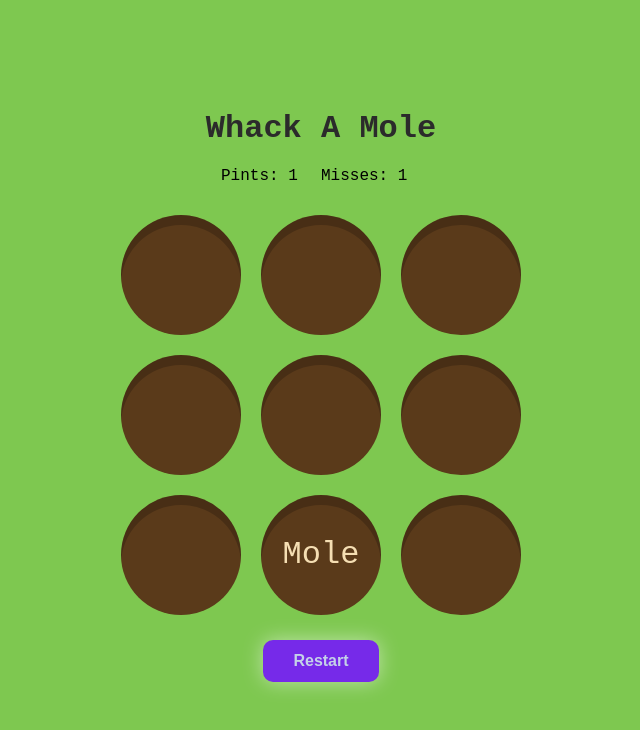
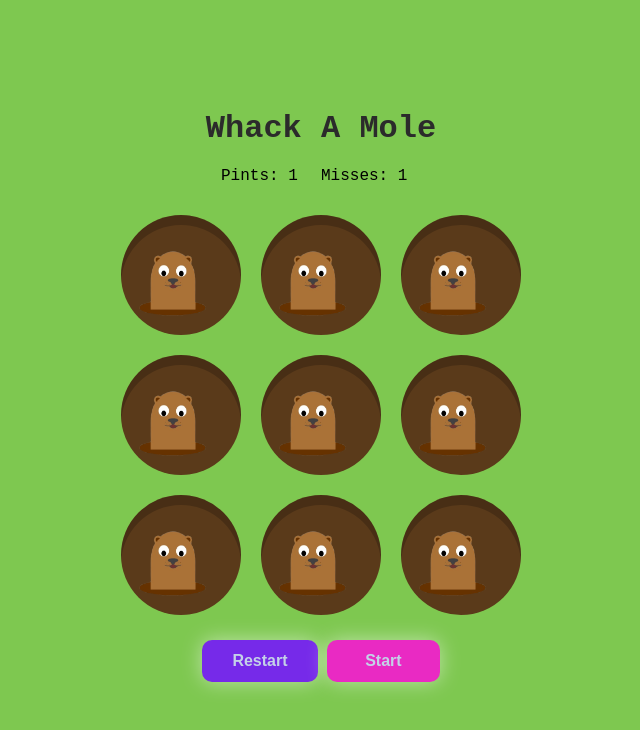
Before and after one commit to ThThit/Whack-a-Mole, a plain HTML site: page index.html in a window 1280 px wide. Shown: the whole page, without its empty margins (319-959 px from the left). Drawn offline with Linux system fonts and the light colour scheme.

Commit message:
implement game start and restart btns

```diff
--- a/app.js
+++ b/app.js
@@ -1,21 +1,44 @@
 const bonk = document.getElementById('soundBonk');
 const gameBoard = document.querySelector('.game-board');
 const moles = document.querySelectorAll('.mole');
+const btnGameReset = document.getElementById('gameReset');
+const btnGameStart = document.getElementById('gameStart');
+
+let gameInterval;
+
+function showAllMoles() {
+    moles.forEach(mole => mole.classList.add('up'));
+}
+
+showAllMoles();
 
 // random mole
-
 function randomMole() {
     moles.forEach(mole => {
-        mole.textContent = '';
+        // hid moles
+        mole.classList.remove('up');
     });
 
     // pick random index
     const ranIndx = Math.floor(Math.random() * moles.length);
 
-    moles[ranIndx].textContent = "Mole";
+    moles[ranIndx].classList.add('up');
 }
 
-setInterval(randomMole, 800);
+btnGameStart.addEventListener('click', () => {
+    // prevent multival input
+    clearInterval(gameInterval);
+
+    // mole apper every 600 milisecond
+    setTimeout(() => {
+        gameInterval = setInterval(randomMole, 600);
+    });
+});
+
+btnGameReset.addEventListener('click', () => {
+    clearInterval(gameInterval);
+    showAllMoles();
+})
 
 
 // hammer sfx when clicked
--- a/index.html
+++ b/index.html
@@ -29,7 +29,10 @@
         <div class="hole"><div class="mole"></div></div>
     </div>
 
-    <button class="btnGameRestart">Restart</button>
+    <div class="btnContainer">
+        <button class="btnGameRestart" id="gameReset">Restart</button>
+        <button class="btnGameStart" id="gameStart">Start</button>
+    </div>
 
     <audio id="soundBonk" src="./Audios/bonk.mp3"></audio>
 
--- a/style.css
+++ b/style.css
@@ -42,18 +42,22 @@ h1 {
 .mole {
     width: 100%;
     height: 100%;
-    display: flex;
-    justify-content: center;
-    align-items: center;
-    font-size: 2rem;
-    color: wheat;
+    background-image: url(./Img/mole.png);
+    background-size: contain;
+    background-repeat: no-repeat;
+    background-position: center bottom;
+    opacity: 0;
+    background-size: 180%;
+    transition: opacity 0.01s ease;
+}
+
+.mole.up {
+    opacity: 1;
 }
 
 .btnGameRestart {
-    display: block;
     margin-top: 25px;
     margin-bottom: 30px;
-    /* Toggled by JS usually */
     padding: 12px 30px;
     font-size: 1rem;
     font-weight: bold;
@@ -65,6 +69,24 @@ h1 {
     box-shadow: 0 0 20px rgba(255, 255, 255, 0.5);
 }
 
+.btnGameStart {
+    margin-top: 25px;
+    margin-bottom: 30px;
+    padding: 12px 38px;
+    font-size: 1rem;
+    font-weight: bold;
+    color: #c4d1e8;
+    background: #e92ac3;
+    border: none;
+    border-radius: 10px;
+    cursor: pointer;
+    box-shadow: 0 0 20px rgba(255, 255, 255, 0.5);
+}
+
+.btnGameStart:hover {
+    background: #87106f;;
+}
+
 .btnGameRestart:hover {
     background: #48088e;
 }
```
Also changed, not shown: Img/mole.png (added).
